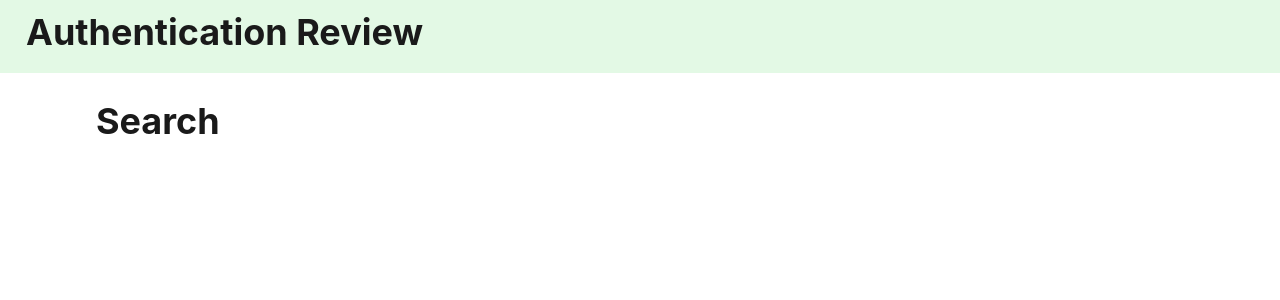
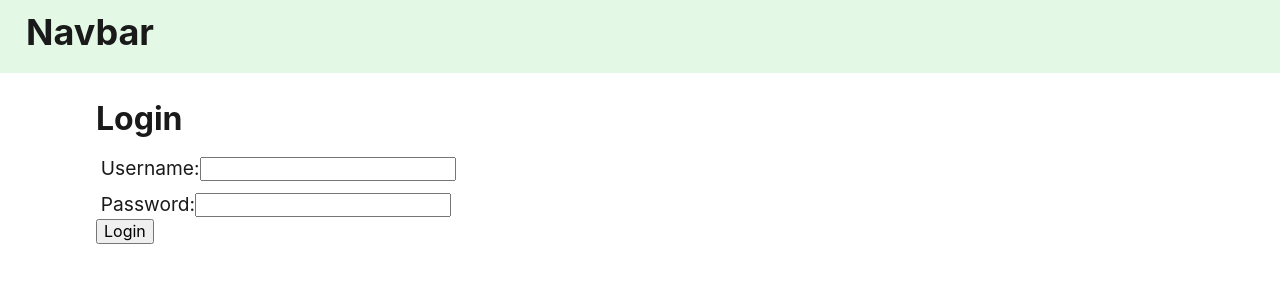
Before and after one commit to tannerflake/WellRead-v1, a React app in the folder client/: page /login in a window 1280 px wide. Shown: the top 300 px of the page. Built offline with nearby package versions, Linux system fonts and the light colour scheme; the HTML template or start-up script is replaced by a standard one.

Commit message:
added auth

```diff
--- a/client/src/components/Navbar.tsx
+++ b/client/src/components/Navbar.tsx
@@ -21,7 +21,7 @@ const Navbar = () => {
   return (
     <div className="display-flex justify-space-between align-center py-2 px-5 mint-green">
       <h1>
-        Authentication Review
+        Navbar
       </h1>
       <div>
         {
--- a/client/src/main.tsx
+++ b/client/src/main.tsx
@@ -8,6 +8,7 @@ import Shelf from './pages/Shelf.tsx';
 import Search from './pages/Search.tsx';
 import Recs from './pages/Recs.tsx';
 import ErrorPage from './pages/ErrorPage.tsx';
+import Login from './pages/Login.tsx';
 
 const router = createBrowserRouter([
   {
@@ -22,6 +23,10 @@ const router = createBrowserRouter([
       {
         path: '/shelf',
         element: <Shelf />
+      },
+      {
+        path: '/login',
+        element: <Login />
       },
       {
         path: '/recommendations',
--- /dev/null
+++ b/client/src/pages/Login.tsx
@@ -0,0 +1,68 @@
+import React, { useState } from 'react';
+
+interface UserLoginInterface {
+  username: string;
+  password: string;
+}
+
+const Login: React.FC = () => {
+  const [userLogin, setUserLogin] = useState<UserLoginInterface>({ username: '', password: '' });
+
+  const handleFormChange = (event: React.ChangeEvent<HTMLInputElement>) => {
+    const { name, value } = event.target;
+    setUserLogin({ ...userLogin, [name]: value });
+  };
+
+  const handleLogin = async (e: React.FormEvent) => {
+    e.preventDefault();
+    try {
+      const response = await fetch('/auth/login', {
+        method: 'POST',
+        headers: {
+          'Content-Type': 'application/json',
+        },
+        body: JSON.stringify(userLogin),
+      });
+      if (response.ok) {
+        const data = await response.json();
+        console.log(data);
+        // Handle successful login
+      } else {
+        console.error('Invalid login credentials');
+      }
+    } catch (error) {
+      console.error('Error during login:', error);
+    }
+  };
+
+  return (
+    <div>
+      <h2>Login</h2>
+      <form onSubmit={handleLogin}>
+        <div>
+          <label htmlFor="username">Username:</label>
+          <input
+            type="text"
+            id="username"
+            name="username"
+            value={userLogin.username}
+            onChange={handleFormChange}
+          />
+        </div>
+        <div>
+          <label htmlFor="password">Password:</label>
+          <input
+            type="password"
+            id="password"
+            name="password"
+            value={userLogin.password}
+            onChange={handleFormChange}
+          />
+        </div>
+        <button type="submit">Login</button>
+      </form>
+    </div>
+  );
+};
+
+export default Login;
```
Also changed, not shown: 1 other file (tests, documents, lock files or other folders).
